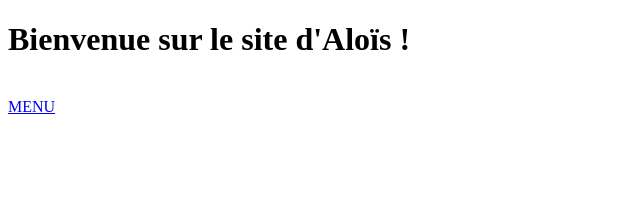
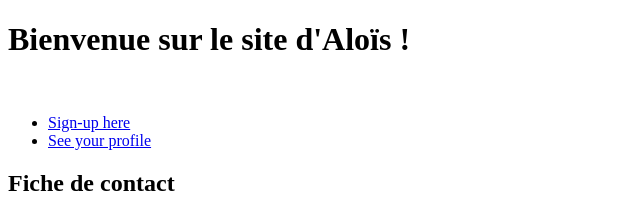
Before and after one commit to AloisD/DonkeyCourseAngular, an Angular app: page / in a window 1280 px wide. Shown: the top 200 px of the page, without its empty margins (0-640 px from the left). Built offline with nearby package versions, Linux system fonts and the light colour scheme.

Commit message:
used app.routes instead of app-routing.module

```diff
--- a/src/app/app-routing.module.ts
+++ b/src/app/app-routing.module.ts
@@ -1,14 +1,7 @@
 import { NgModule } from '@angular/core';
 import { RouterModule, Routes } from '@angular/router';
-import { MenuComponent } from './menu/menu.component';
-import { SignUpComponent } from './sign-up/sign-up.component';
-import { UserProfileComponent } from './user-profile/user-profile.component';
 
-const routes: Routes = [
-  { path: 'menu', component: MenuComponent },
-  { path: 'menu/sign-up', component: SignUpComponent },
-  { path: 'menu/user-profile', component: UserProfileComponent },
-] ;
+const routes: Routes = [] ;
 
 @NgModule({
   imports: [RouterModule.forRoot(routes)],
--- a/src/app/app.component.html
+++ b/src/app/app.component.html
@@ -9,6 +9,6 @@
 
 <!-- <app-user-profile></app-user-profile> -->
 
-<a [routerLink]="['menu']">MENU</a>
+<app-menu></app-menu>
 
 <router-outlet></router-outlet>
--- a/src/app/app.module.ts
+++ b/src/app/app.module.ts
@@ -1,9 +1,11 @@
 import { NgModule } from '@angular/core';
 import { BrowserModule } from '@angular/platform-browser';
+import { RouterModule } from '@angular/router';
 
 import { FormsModule } from '@angular/forms';
 
 import { AppRoutingModule } from './app-routing.module';
+import { ROUTES } from './app.routes';
 import { AppComponent } from './app.component';
 import { ValidationButtonComponent } from './validation-button/validation-button.component';
 import { BlockComponentComponent } from './block-component/block-component.component';
@@ -23,7 +25,8 @@ import { SignUpComponent } from './sign-up/sign-up.component';
   imports: [
     BrowserModule,
     AppRoutingModule,
-    FormsModule
+    FormsModule,
+    RouterModule.forRoot(ROUTES)
   ],
   providers: [],
   bootstrap: [AppComponent]
--- /dev/null
+++ b/src/app/app.routes.ts
@@ -0,0 +1,12 @@
+
+import { Routes } from '@angular/router';
+import { UserProfileComponent } from "./user-profile/user-profile.component";
+import { SignUpComponent } from "./sign-up/sign-up.component";;
+
+const ROUTES: Routes = [
+  { path: '', component: UserProfileComponent },
+  { path: 'user-profile', component: UserProfileComponent },
+  { path: 'sign-up', component: SignUpComponent }
+];
+
+export { ROUTES };
--- a/src/app/menu/menu.component.html
+++ b/src/app/menu/menu.component.html
@@ -1,9 +1,8 @@
-<p>menu works!</p>
 <ul>
   <li>
-    <a [routerLink]="['/menu/sign-up']">Sign-up here</a>
+    <a [routerLink]="['/sign-up']">Sign-up here</a>
   </li>
   <li>
-    <a [routerLink]="['/menu/user-profile']">See your profile</a>
+    <a [routerLink]="['/user-profile']">See your profile</a>
   </li>
 </ul>
```
